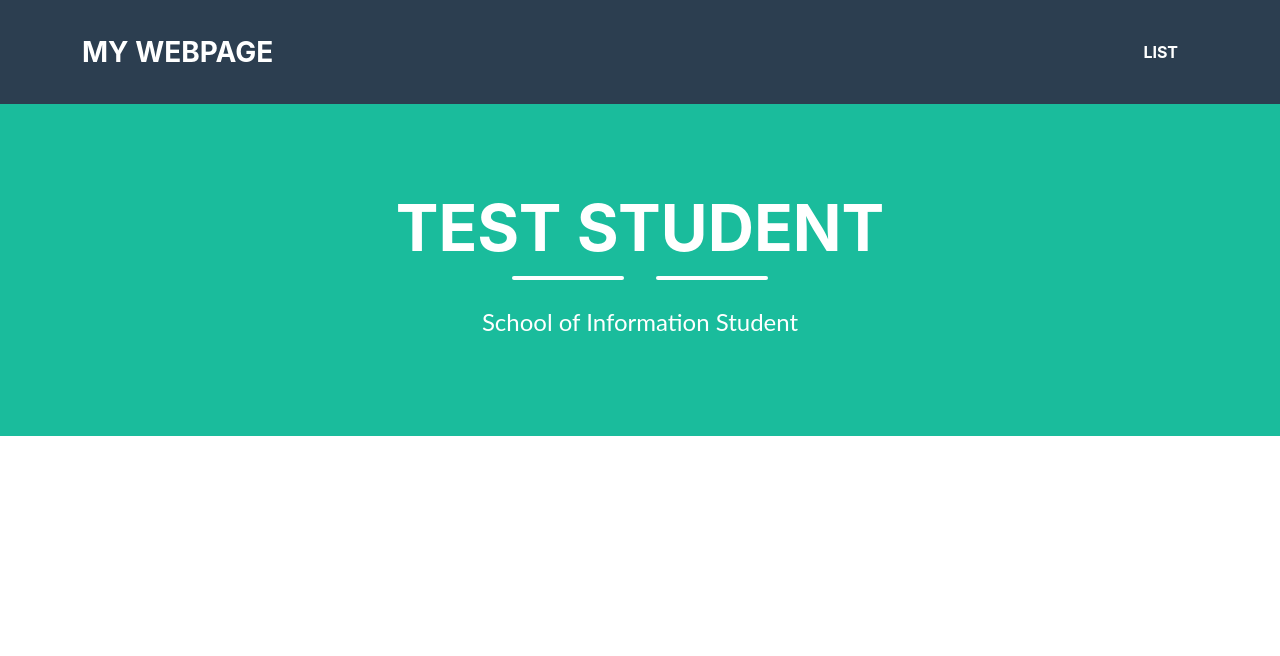
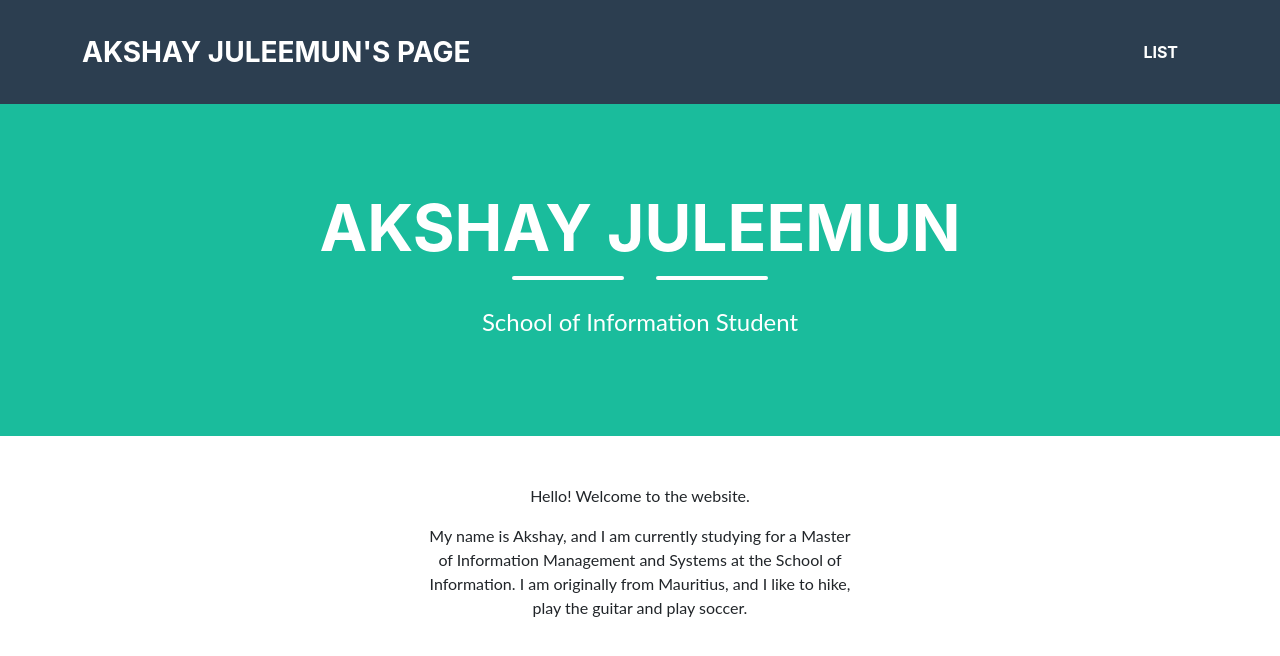
Before and after one commit to ajuleemun/ajuleemun.github.io, a plain HTML site: page index.html in a window 1280 px wide. Drawn offline with Linux system fonts and the light colour scheme.

Commit message:
Update index with bio

```diff
--- a/index.html
+++ b/index.html
@@ -3,7 +3,7 @@
     <header>
         <link rel="stylesheet" href="style.css">
         <link rel="stylesheet" href="table_style.css">
-        <title>My Webpage Title</title>
+        <title>Akshay Juleemun's page</title>
     </header>
     <body>
         <!---Navigation--->
@@ -11,7 +11,7 @@
         <nav class="navbar navbar-expand-lg bg-secondary text-uppercase fixed-top" id="mainNav">
             <div class="container">
                 <!--This code defines the "My Webpage" link in the top left corner of the navigation pane-->
-                <a class="navbar-brand" href="./index.html">My Webpage</a>
+                <a class="navbar-brand" href="./index.html">Akshay Juleemun's page</a>
                 <!--This code defines the "List" link in the top right corner of the navigation pane-->
                 <ul class="navbar-nav ms-auto">
                     <li class="nav-item mx-0 mx-lg-1"><a class="nav-link py-3 px-0 px-lg-3 rounded" href="./list.html">List</a></li>
@@ -23,7 +23,7 @@
             <div class="container d-flex align-items-center flex-column">
 
                 <!-- This code is for the student name-->
-                <h1 class="masthead-heading text-uppercase mb-0">Test Student</h1>
+                <h1 class="masthead-heading text-uppercase mb-0">Akshay Juleemun</h1>
                 <!--This code creates the two lines separating the student name from the subtitle-->
                 <div class="divider-custom divider-light">
                     <div class="divider-custom-line"></div>
@@ -36,8 +36,8 @@
         <center>
             <br /><br />
             <div class="col-md-6 col-lg-4 mb-5">
-                <!-- put your bio paragraph here; remember to use the correct html tags -->
-
+                <p>Hello! Welcome to the website.</p>
+                <p>My name is Akshay, and I am currently studying for a Master of Information Management and Systems at the School of Information. I am originally from Mauritius, and I like to hike, play the guitar and play soccer.
             </div>
         </center>
     </body>
```
